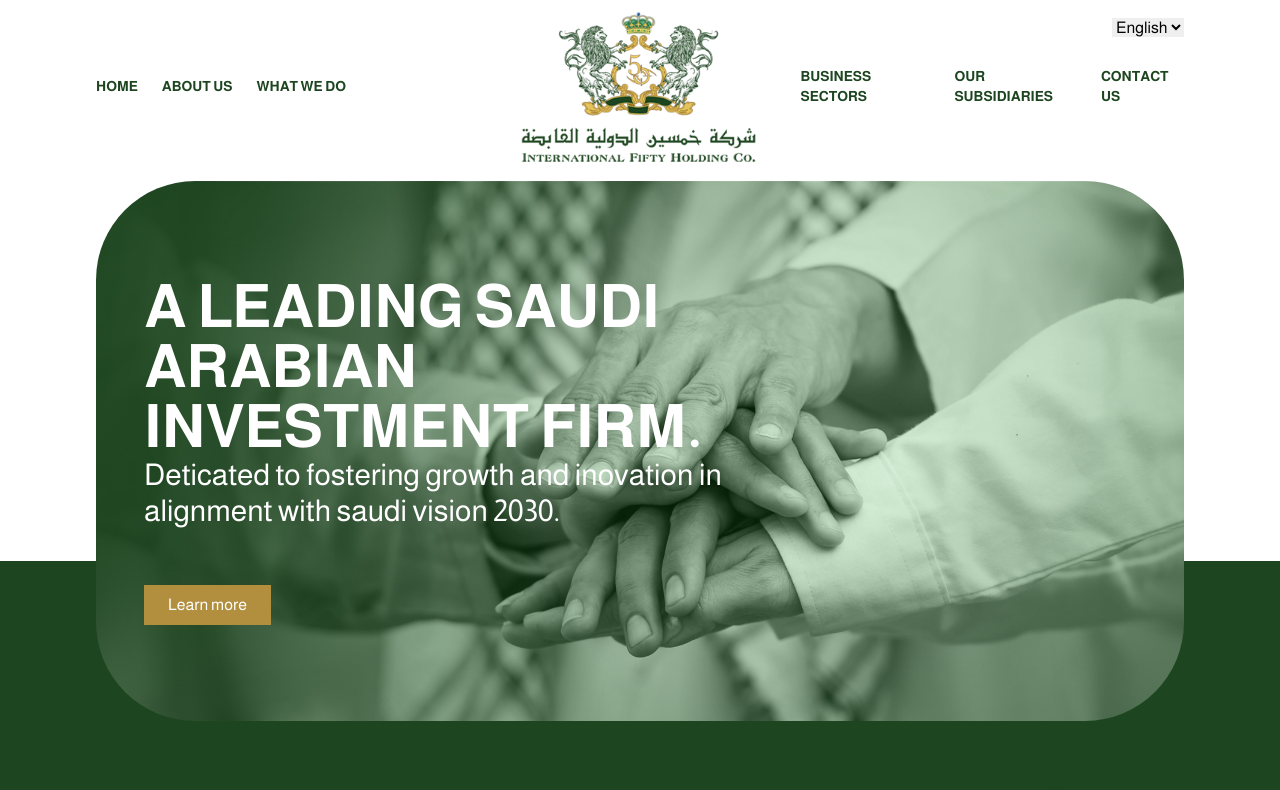
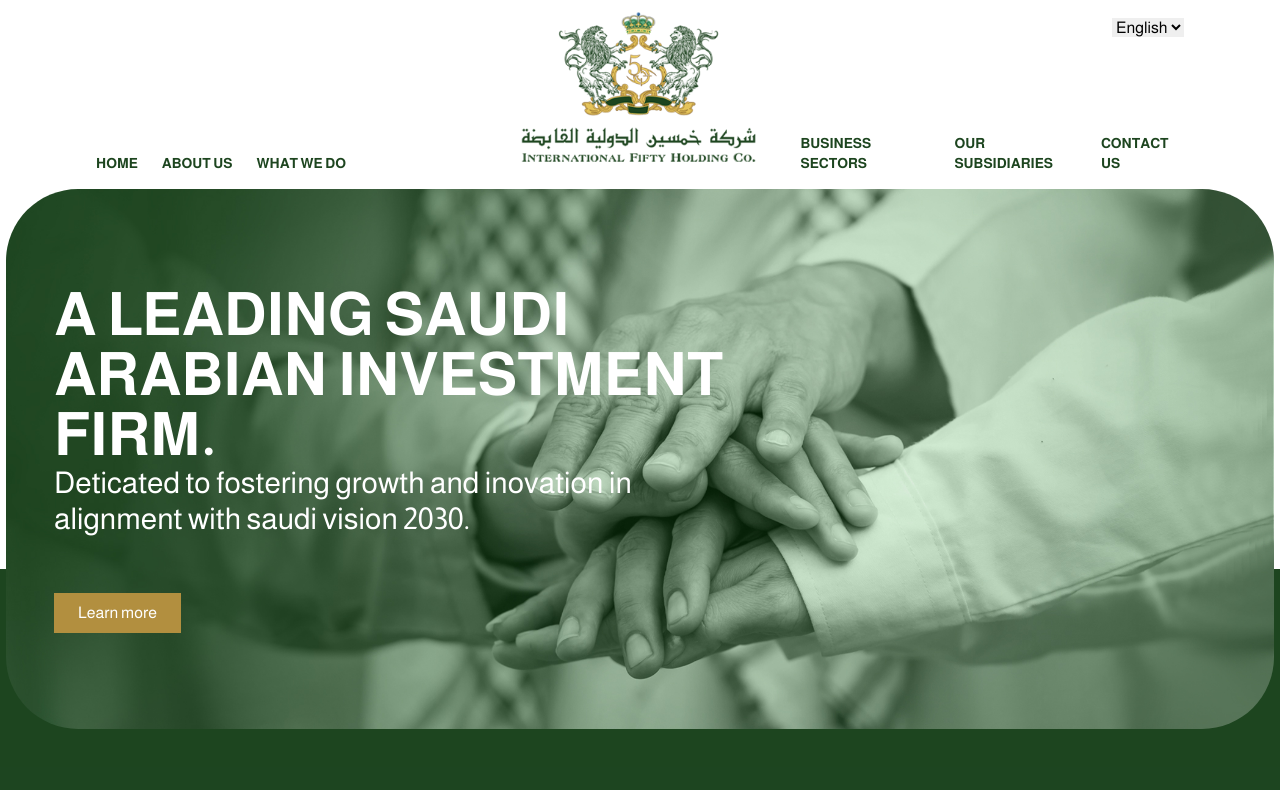
Before and after one commit to fady-khalil/Fifty-holding, a React (Create React App) app: page / in a window 1280 px wide. Shown: the top 790 px of the page. Built offline with nearby package versions, Linux system fonts and the light colour scheme.

Commit message:
edit headeR

```diff
--- a/src/Layout/Header/Header.jsx
+++ b/src/Layout/Header/Header.jsx
@@ -50,7 +50,11 @@ const Header = () => {
           <LanguageSwitcher />
         </div>
         <div className="flex justify-between uppercase text-primary">
-          <nav className="hidden min-h-full smt-auto flex-1 xl:flex items-center gap-x-6 text-sm font-[600]">
+          <nav
+            className={`hidden min-h-full ${
+              isSticky ? "justify-end gap-x-10" : "mt-auto gap-x-6 "
+            } flex-1 xl:flex items-center  text-sm font-[600]`}
+          >
             <a href="/" onClick={(e) => handleNavigation(e, "top")}>
               {t("Home")}
             </a>
@@ -71,7 +75,11 @@ const Header = () => {
               onClick={(e) => handleNavigation(e, "top")}
             />
           </div>
-          <nav className="hidden min-h-full smt-auto flex-1 xl:flex items-center gap-x-6 text-sm font-[600] justify-end">
+          <nav
+            className={`hidden min-h-full ${
+              isSticky ? "gap-x-10" : "mt-auto justify-end gap-x-6"
+            } flex-1 xl:flex items-center  text-sm font-[600] `}
+          >
             <a href="/" onClick={(e) => handleNavigation(e, "sectors")}>
               {t("Business_sectors")}
             </a>
--- a/src/Pages/Home/Hero/Hero.jsx
+++ b/src/Pages/Home/Hero/Hero.jsx
@@ -6,10 +6,10 @@ const Hero = () => {
   const { t } = useTranslation();
 
   return (
-    <section className="mt-2 relative">
-      <Container>
+    <section className="mt-4 relative">
+      <div className="px-[1.5rem] md:px-[3rem] xl:px-[6px] xxl:px-[4rem]">
         <div
-          className="lg:px-12 lg:py-24 bg-cover bg-center rounded-[99px]"
+          className="lg:px-12 lg:py-24 bg-cover bg-center rounded-[72px]"
           style={{ backgroundImage: `url(${banner})` }}
         >
           <div className="text-white lg:w-[60%]">
@@ -24,7 +24,7 @@ const Hero = () => {
             </button>
           </div>
         </div>
-      </Container>
+      </div>
     </section>
   );
 };
```
